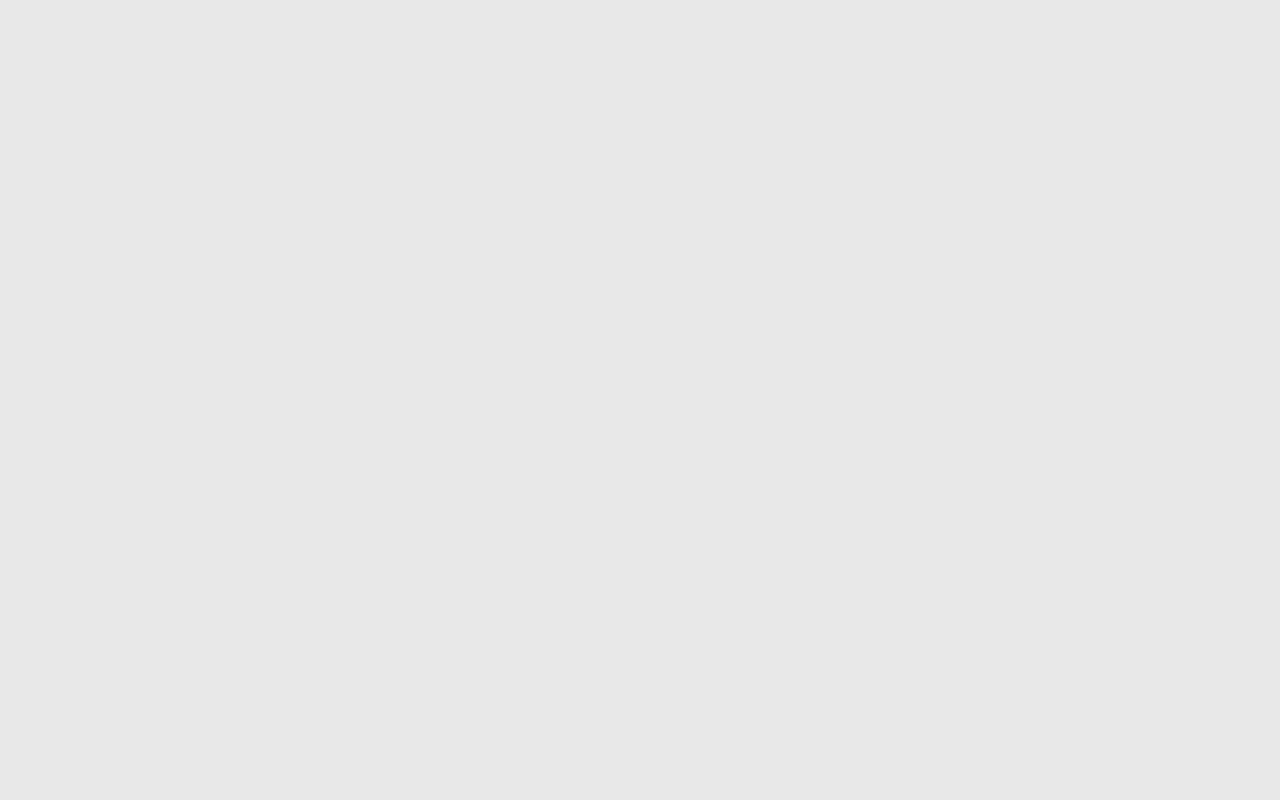
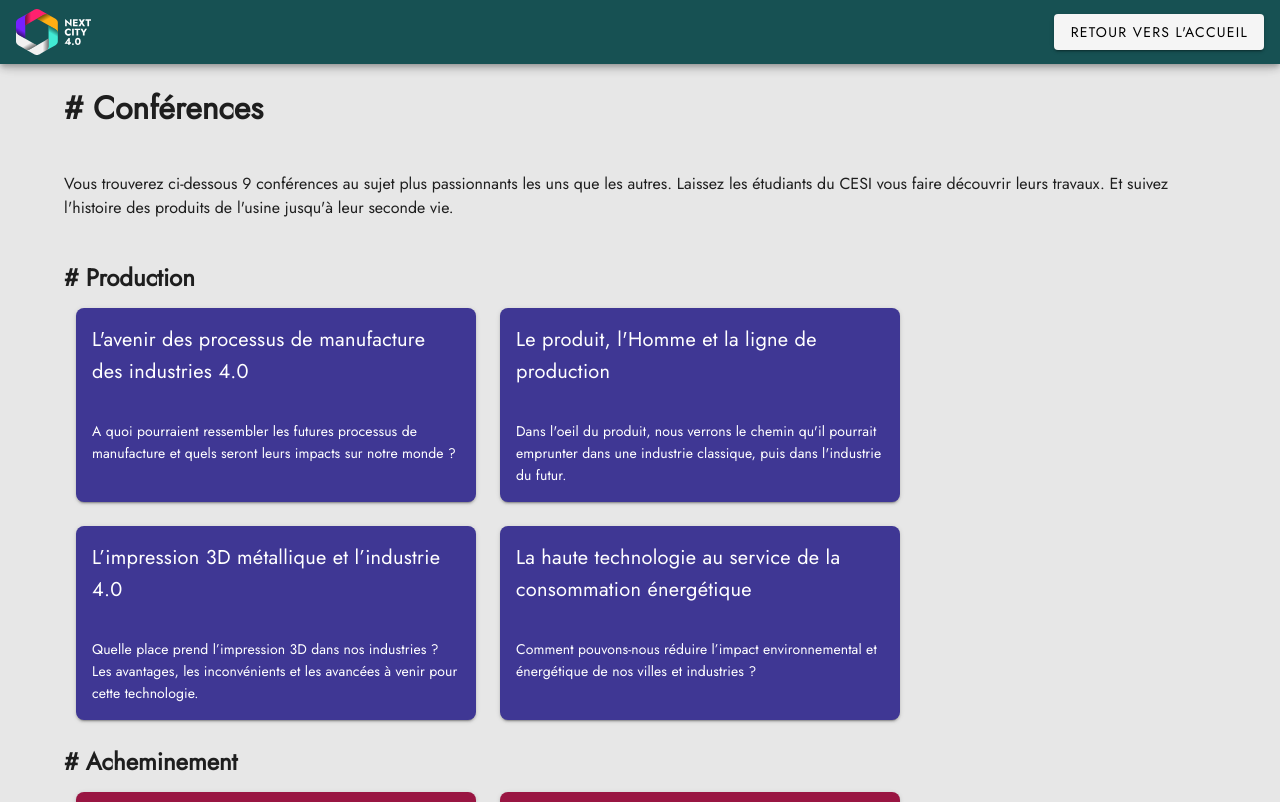
Before and after one commit to BigotClement/next-city4, a Vue app: page /conferences in a window 1280 px wide. Shown: the top 802 px of the page. Built offline with nearby package versions, Linux system fonts and the light colour scheme.

Commit message:
Add app bar in conf page

```diff
--- a/src/components/AppBarComponent.vue
+++ b/src/components/AppBarComponent.vue
@@ -1,16 +1,21 @@
 <template>
     <v-app-bar
-        app
-        color="primary"
+        elevation="5" app
+        :color="'#175153'"
     >
-        <div class="d-flex align-center">
+        <div class="d-flex align-center justify-space-between" style="width: 100%">
             <v-img
                 alt="Next City 4.0 Logo"
                 class=""
                 :src="require('/public/img/Logo/Logo_CLR_Logotype_WHT.svg')"
                 transition="scale-transition"
-                width="100"
+                max-width="75"
             />
+            <v-btn>
+                <router-link to="/" class="home-btn">
+                    Retour vers l'accueil
+                </router-link>
+            </v-btn>
         </div>
     </v-app-bar>
 </template>
@@ -22,5 +27,8 @@ export default {
 </script>
 
 <style scoped>
-
+.home-btn {
+    text-decoration: none;
+    color: black;
+}
 </style>
--- a/src/components/RotateCardComponent.vue
+++ b/src/components/RotateCardComponent.vue
@@ -17,7 +17,7 @@
         </p>
 
         <p class="text-center ma-0">
-            <a href="/programme" class="link">
+            <a href="/conferences" class="link">
                 Découvrir la programmation
                 <v-icon
                     :color="'#5116b3'"
--- a/src/router/index.js
+++ b/src/router/index.js
@@ -10,7 +10,7 @@ const routes = [
         component: () => import('../views/HomeView.vue')
     },
     {
-        path: '/programme',
+        path: '/conferences',
         name: 'ProgramView',
         component: () => import('../views/ProgramView.vue')
     }
--- a/src/views/ProgramView.vue
+++ b/src/views/ProgramView.vue
@@ -1,5 +1,6 @@
 <template>
     <div id="program-view">
+        <app-bar-component/>
         <div class="pa-5 pr-16 pl-16">
             <h1># Conférences</h1>
 
@@ -57,10 +58,13 @@
 
 <script>
 import ConferenceTopicComponent from "@/components/ConferenceTopicComponent";
+import AppBarComponent from "@/components/AppBarComponent";
+
 export default {
     name: "ProgramView",
     components: {
         ConferenceTopicComponent,
+        AppBarComponent,
     },
     data() {
         return {
```
